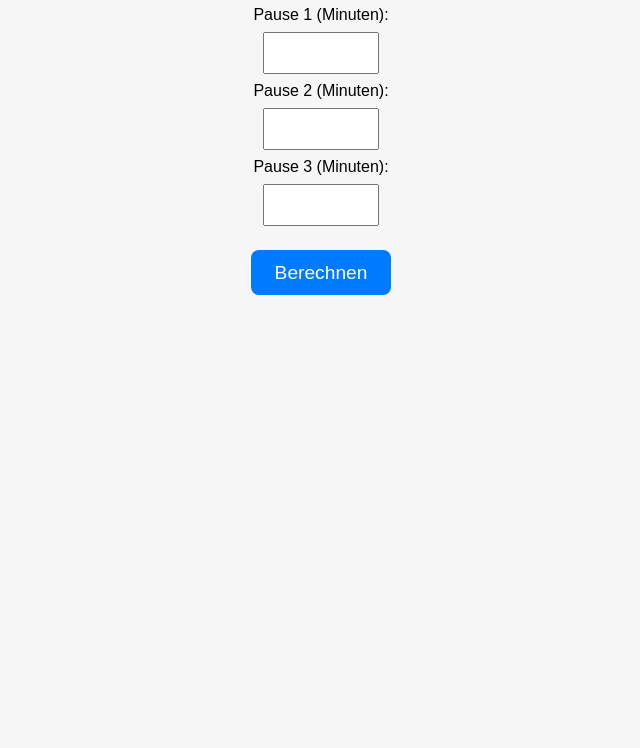
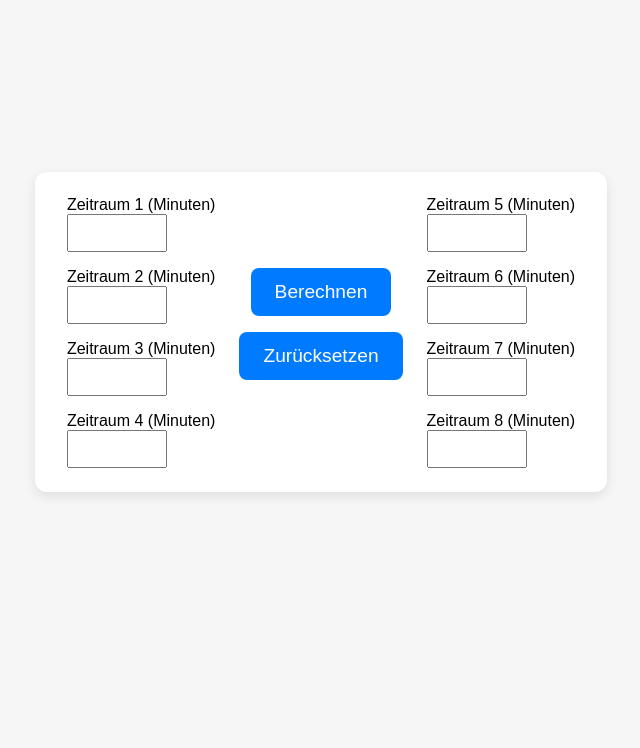
Before and after one commit to Narcus2000/zeitminuten_dezimalstunden, a plain HTML site: page index.html in a window 1280 px wide. Shown: the part 84-832 px from the top of the page, without its empty margins (319-959 px from the left). Before the commit the page ends 800 px from the top, so only its background shows below. Drawn offline with Linux system fonts and the light colour scheme.

Commit message:
Update index.html
8 Eingabefelder (Zeiträume 1–8)
Layout: Zwei Spalten
Zurücksetzen-Button hinzugefügt

```diff
--- a/index.html
+++ b/index.html
@@ -1,52 +1,115 @@
-
 <!DOCTYPE html>
 <html lang="de">
 <head>
 <meta charset="UTF-8">
 <meta name="viewport" content="width=device-width, initial-scale=1.0">
-  <title>Pausen-Umrechner</title>
-
-  <link rel="manifest" href="manifest.json">
-  <meta name="theme-color" content="#007bff">
-  <link rel="icon" href="icons/icon-192.png">
-
+<title>Zeitminuten Dezimalstunden</title>
 <style>
-    body { font-family: sans-serif; margin: 2rem; text-align: center; background: #f6f6f6; }
-    input { margin: 0.5rem; padding: 0.5rem; font-size: 1.2rem; width: 6rem; text-align: center; }
-    button { margin-top: 1rem; padding: 0.7rem 1.5rem; font-size: 1.2rem; border: none; border-radius: 8px; background-color: #007bff; color: white; cursor: pointer; }
-    button:hover { background-color: #0056b3; }
-    #ergebnis { margin-top: 1.5rem; font-size: 1.6rem; font-weight: bold; }
+    body {
+        font-family: sans-serif;
+        margin: 1rem;
+        background: #f6f6f6;
+        display: flex;
+        justify-content: center;
+        align-items: center;
+        height: 100vh;
+    }
+    .container {
+        display: flex;
+        background: white;
+        padding: 1rem;
+        border-radius: 12px;
+        box-shadow: 0 4px 12px rgba(0,0,0,0.1);
+    }
+    .column {
+        display: flex;
+        flex-direction: column;
+        margin: 0 1rem;
+    }
+    label {
+        margin-top: 0.5rem;
+    }
+    input {
+        margin-bottom: 0.5rem;
+        padding: 0.5rem;
+        font-size: 1rem;
+        width: 80px;
+        text-align: center;
+    }
+    .buttons {
+        display: flex;
+        flex-direction: column;
+        justify-content: center;
+        align-items: center;
+    }
+    button {
+        padding: 0.8rem 1.5rem;
+        font-size: 1.2rem;
+        border: none;
+        border-radius: 8px;
+        background-color: #007bff;
+        color: white;
+        cursor: pointer;
+        margin: 0.5rem;
+    }
+    button:hover {
+        background-color: #0056b3;
+    }
+    #ergebnis {
+        margin-top: 1rem;
+        font-size: 1.4rem;
+        font-weight: bold;
+        text-align: center;
+    }
 </style>
 </head>
 <body>
-  <h1>Pausen-Umrechner</h1>
+<div class="container">
+    <div class="column">
+        <label>Zeitraum 1 (Minuten)</label>
+        <input type="number" id="zeit1" min="0">
+        <label>Zeitraum 2 (Minuten)</label>
+        <input type="number" id="zeit2" min="0">
+        <label>Zeitraum 3 (Minuten)</label>
+        <input type="number" id="zeit3" min="0">
+        <label>Zeitraum 4 (Minuten)</label>
+        <input type="number" id="zeit4" min="0">
+    </div>
 
-  <label>Pause 1 (Minuten):</label><br>
-  <input type="number" id="pause1" min="0"><br>
+    <div class="buttons">
+        <button onclick="berechne()">Berechnen</button>
+        <button onclick="zuruecksetzen()">Zurücksetzen</button>
+        <div id="ergebnis"></div>
+    </div>
 
-  <label>Pause 2 (Minuten):</label><br>
-  <input type="number" id="pause2" min="0"><br>
-
-  <label>Pause 3 (Minuten):</label><br>
-  <input type="number" id="pause3" min="0"><br>
-
-  <button onclick="berechne()">Berechnen</button>
-
-  <div id="ergebnis"></div>
+    <div class="column">
+        <label>Zeitraum 5 (Minuten)</label>
+        <input type="number" id="zeit5" min="0">
+        <label>Zeitraum 6 (Minuten)</label>
+        <input type="number" id="zeit6" min="0">
+        <label>Zeitraum 7 (Minuten)</label>
+        <input type="number" id="zeit7" min="0">
+        <label>Zeitraum 8 (Minuten)</label>
+        <input type="number" id="zeit8" min="0">
+    </div>
+</div>
 
 <script>
 function berechne() {
-      const p1 = parseFloat(document.getElementById('pause1').value) || 0;
-      const p2 = parseFloat(document.getElementById('pause2').value) || 0;
-      const p3 = parseFloat(document.getElementById('pause3').value) || 0;
-      const gesamt = p1 + p2 + p3;
-      const dezimal = gesamt / 60;
-      document.getElementById('ergebnis').innerText =
+    let gesamt = 0;
+    for (let i = 1; i <= 8; i++) {
+        gesamt += parseFloat(document.getElementById("zeit" + i).value) || 0;
+    }
+    let dezimal = gesamt / 60;
+    document.getElementById("ergebnis").innerText =
         "Gesamtzeit: " + dezimal.toFixed(2).replace('.', ',') + " Stunden";
 }
 
-    if ('serviceWorker' in navigator) {
-      navigator.serviceWorker.register('service-worker.js');
+function zuruecksetzen() {
+    for (let i = 1; i <= 8; i++) {
+        document.getElementById("zeit" + i).value = "";
+    }
+    document.getElementById("ergebnis").innerText = "";
 }
 </script>
 </body>
```
Lines whose indentation alone changed are shown as unchanged.
